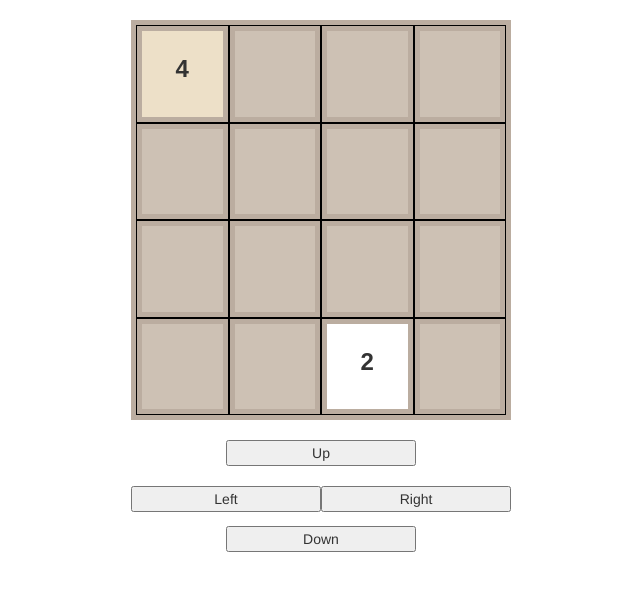
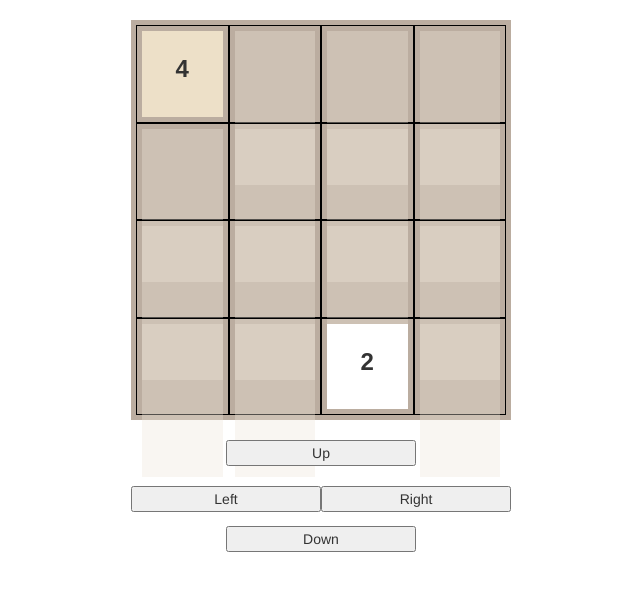
Before and after one commit to faizcodi/2048, a plain HTML site: page index.html in a window 1280 px wide. Shown: the whole page, without its empty margins (319-959 px from the left). Drawn offline with Linux system fonts and the light colour scheme.

Commit message:
faizan commit

```diff
--- a/index.html
+++ b/index.html
@@ -13,7 +13,7 @@
                 padding:5px;
             }
             .card-0{
-                height:100%;
+                height:180%;
                 background:rgba(238, 228, 218, 0.35);;
                 text-align: center;
                 vertical-align: middle;
```
